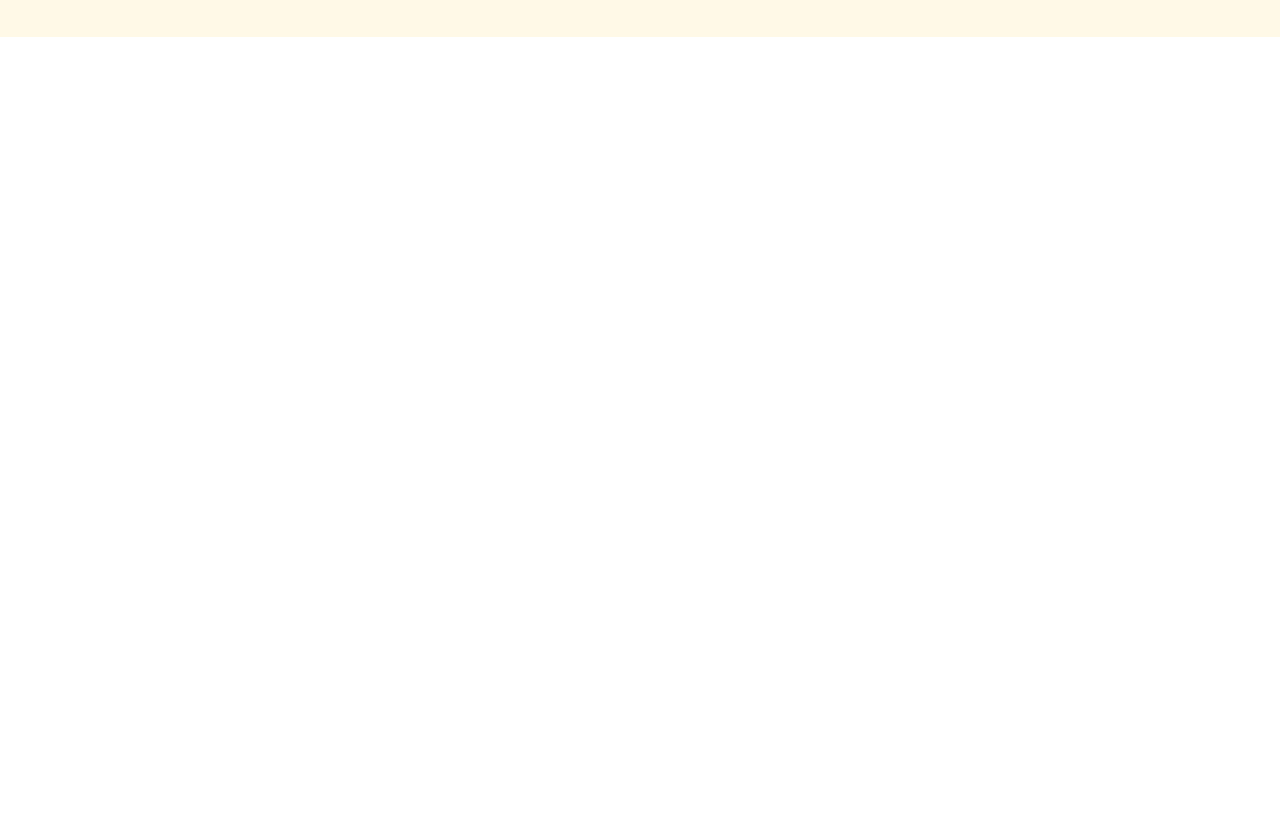
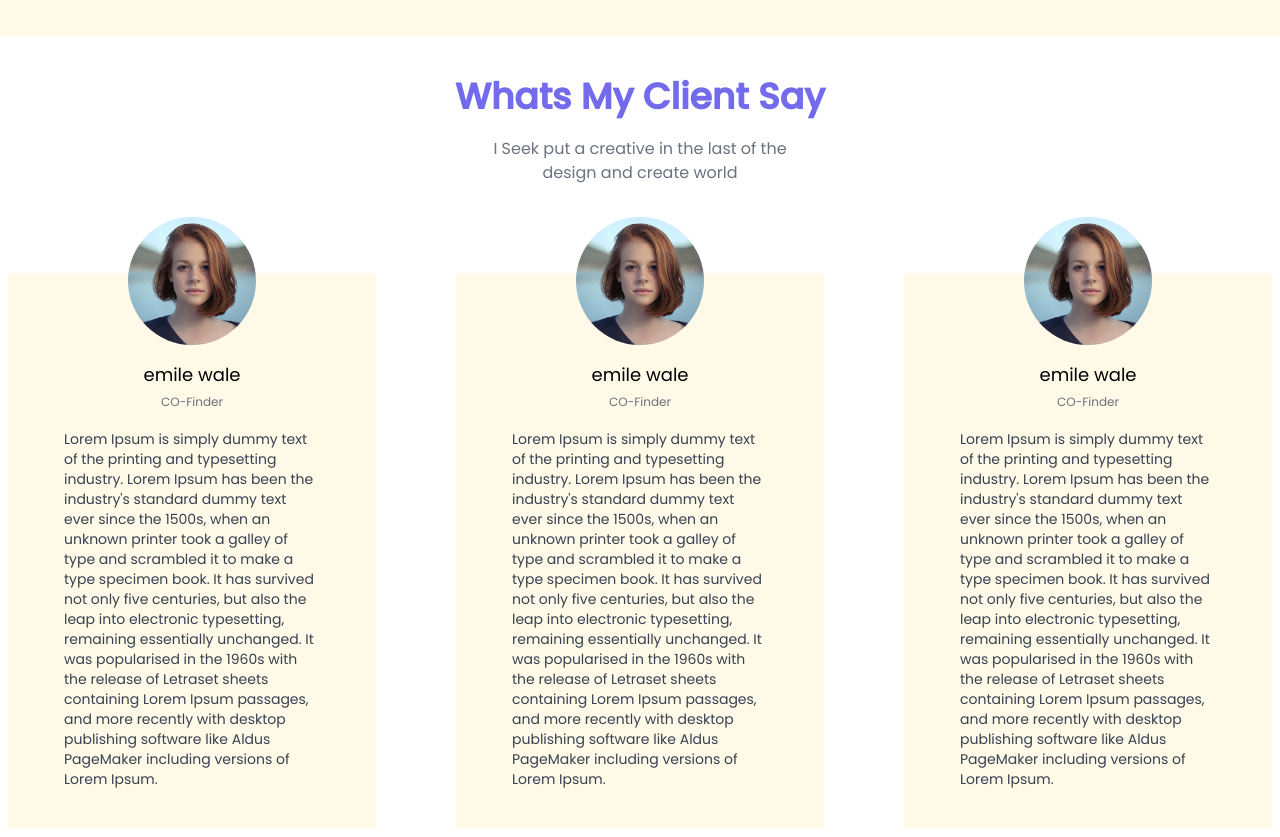
Before and after one commit to shayangraph/margoai-team, a website: page index.html in a window 1280 px wide. Shown: the part 1354-2191 px from the top of the page. Before the commit the page ends 1391 px from the top, so only its background shows below. Drawn offline with Linux system fonts and the light colour scheme.

Commit message:
complete Whats My Client Say section

```diff
--- a/index.html
+++ b/index.html
@@ -204,6 +204,69 @@
             </div>
         </div>
     </section>
+    <!-- Whats My Client Say -->
+    <section id="client-say">
+        <!-- Heading -->
+        <div class="flex flex-col items-center p-10 space-y-5">
+            <h1 class="text-3xl md:text-4xl text-secondry font-bold text-center">Whats My Client Say</h1>
+            <p class="text-gray-500 max-w-xs text-center">I Seek put a creative in the last of the design and create
+                world</p>
+        </div>
+        <!-- Client Say -->
+        <div class="container mx-auto grid xl:grid-cols-3 gap-20 p-2 mt-10">
+            <!-- Client Item -->
+            <div class="bg-backgroundPrimary flex flex-col space-y-4 items-center">
+                <!-- Profile -->
+                <img class="w-32 h-32 rounded-full -mt-14" src="./img/person-profile.jpg" alt="profile">
+                <!-- description -->
+                <div class="text-center">
+                    <h2 class="text-lg">emile wale</h2>
+                    <span class="text-gray-500 text-xs">CO-Finder</span>
+                </div>
+                <p class="flex px-14 pb-10 text-gray-700 text-sm">Lorem Ipsum is simply dummy text of the
+                    printing and typesetting industry. Lorem Ipsum has been the
+                    industry's standard dummy text ever since the 1500s, when an unknown printer took a galley of type
+                    and scrambled it to make a type specimen book. It has survived not only five centuries, but also the
+                    leap into electronic typesetting, remaining essentially unchanged. It was popularised in the 1960s
+                    with the release of Letraset sheets containing Lorem Ipsum passages, and more recently with desktop
+                    publishing software like Aldus PageMaker including versions of Lorem Ipsum.</p>
+            </div>
+            <!-- Client Item -->
+            <div class="bg-backgroundPrimary flex flex-col space-y-4 items-center">
+                <!-- Profile -->
+                <img class="w-32 h-32 rounded-full -mt-14" src="./img/person-profile.jpg" alt="profile">
+                <!-- description -->
+                <div class="text-center">
+                    <h2 class="text-lg">emile wale</h2>
+                    <span class="text-gray-500 text-xs">CO-Finder</span>
+                </div>
+                <p class="flex  px-14 pb-10 text-gray-700 text-sm">Lorem Ipsum is simply dummy text of the
+                    printing and typesetting industry. Lorem Ipsum has been the
+                    industry's standard dummy text ever since the 1500s, when an unknown printer took a galley of type
+                    and scrambled it to make a type specimen book. It has survived not only five centuries, but also the
+                    leap into electronic typesetting, remaining essentially unchanged. It was popularised in the 1960s
+                    with the release of Letraset sheets containing Lorem Ipsum passages, and more recently with desktop
+                    publishing software like Aldus PageMaker including versions of Lorem Ipsum.</p>
+            </div>
+            <!-- Client Item -->
+            <div class="bg-backgroundPrimary flex flex-col space-y-4 items-center">
+                <!-- Profile -->
+                <img class="w-32 h-32 rounded-full -mt-14" src="./img/person-profile.jpg" alt="profile">
+                <!-- description -->
+                <div class="text-center">
+                    <h2 class="text-lg">emile wale</h2>
+                    <span class="text-gray-500 text-xs">CO-Finder</span>
+                </div>
+                <p class="flex px-14 pb-10 text-gray-700 text-sm">Lorem Ipsum is simply dummy text of the
+                    printing and typesetting industry. Lorem Ipsum has been the
+                    industry's standard dummy text ever since the 1500s, when an unknown printer took a galley of type
+                    and scrambled it to make a type specimen book. It has survived not only five centuries, but also the
+                    leap into electronic typesetting, remaining essentially unchanged. It was popularised in the 1960s
+                    with the release of Letraset sheets containing Lorem Ipsum passages, and more recently with desktop
+                    publishing software like Aldus PageMaker including versions of Lorem Ipsum.</p>
+            </div>
+        </div>
+    </section>
 
 </body>
 
```
Also changed, not shown: css/main.css, img/person-profile.jpg (added).
